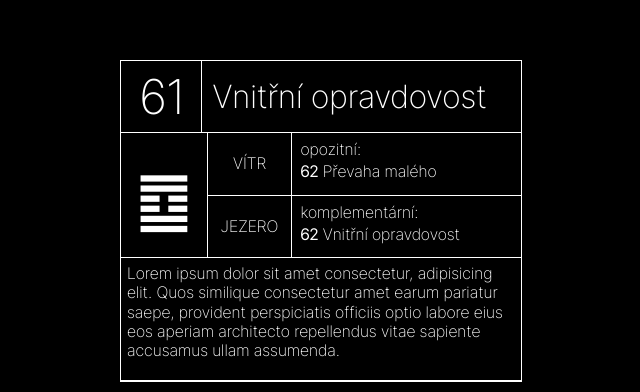
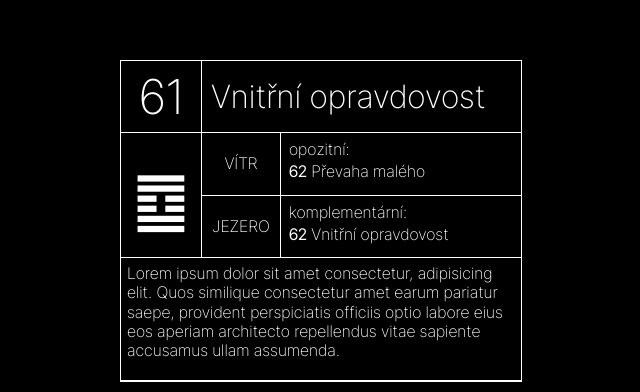
Before and after one commit to entyna/ejing-text, a plain HTML site: page index.html in a window 1280 px wide. Shown: the part 408-800 px from the top of the page, without its empty margins (319-959 px from the left). Drawn offline with nearby package versions, Linux system fonts and the light colour scheme; a script that the page names is missing.

Commit message:
flex fixed

```diff
--- a/style.css
+++ b/style.css
@@ -119,22 +119,25 @@ main {
 .cont-row {
   flex-grow: 1;
   display: flex;
+  /* flex-wrap: wrap; */
   border-bottom: 1px solid var(--color-main);
 }
 
 #number {
-  flex: 1.5;
+  flex: 1, 1, 20%;
+  min-width: 20%;
   text-align: center;
   color: var(--color-main);
   font-size: clamp(2rem, 1rem + 10vh, 3rem);
   display: flex;
   align-items: center;
   justify-content: center;
+  outline: var(--outline);
 }
 #name {
 
-  flex: 5.5;
-  outline: var(--outline);
+  flex: 1, 1, 80%;
+  min-width: 80%;
   text-align: left;
   font-size: clamp(2rem, 1rem + 10vh, 2rem);
   display: flex;
@@ -145,11 +148,13 @@ main {
 }
 
 #column-1 {
-  flex: 3;
+  flex: 1, 1, 40%;
+  min-width: 40%;
   display:flex;
 }
 #column-2 {
-  flex: 4;
+  flex: 1, 1, 60%;
+  min-width: 60%;
   display: flex;
   flex-direction: column;
   outline: var(--outline);
@@ -158,8 +163,7 @@ main {
 }
 
 #hexagram-uni {
-  flex-grow: 1;
-  flex-basis: 0;
+  flex-basis: 100%;
   outline: var(--outline);
   display: flex;
   flex-direction: column;
@@ -172,8 +176,7 @@ div > #hexagram-uni {
   font-size: clamp(4rem, 3rem + 10vh, 4rem);
 }
 #trigrams {
-  flex-grow: 1;
-  flex-basis: 0;
+  flex-basis: 100%;
   font-size: 1rem;
   text-transform: uppercase;
   display: flex;
```
